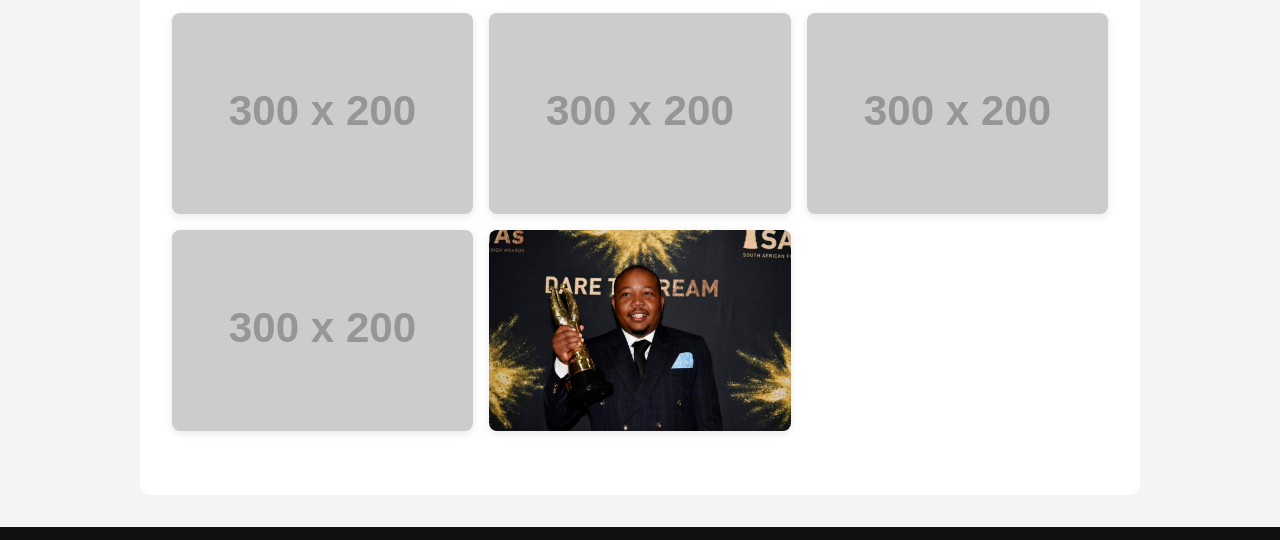
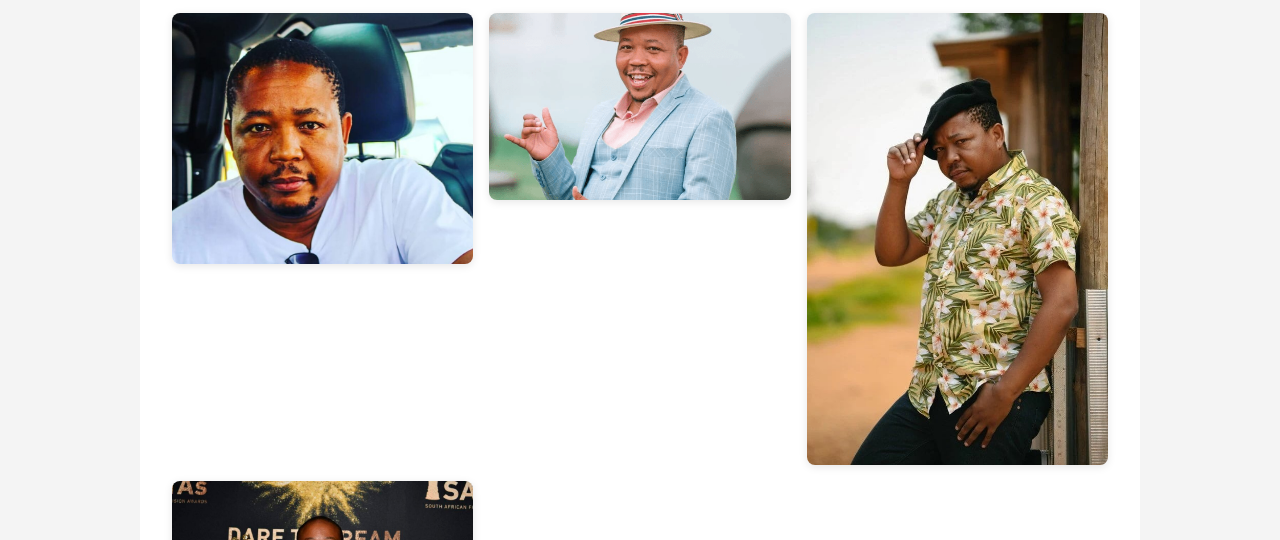
Before and after one commit to Toka-spec/Cobrizi, a plain HTML site: page index.html in a window 1280 px wide. Shown: the part 233-773 px from the top of the page. Drawn offline with Linux system fonts and the light colour scheme; placeholder pictures from the web are drawn by us.

Commit message:
Update index.html

```diff
--- a/index.html
+++ b/index.html
@@ -115,10 +115,9 @@
   <section id="photos" class="section">
     <h2>Photo Gallery</h2>
     <div class="photo-grid">
-      <img src="https://via.placeholder.com/300x200?text=Presley+1" alt="Presley 1">
-      <img src="https://via.placeholder.com/300x200?text=Presley+2" alt="Presley 2">
-      <img src="https://via.placeholder.com/300x200?text=Presley+3" alt="Presley 3">
-      <img src="https://via.placeholder.com/300x200?text=Presley+4" alt="Presley 4">
+      <img src="1.png" alt="Presley 1">
+      <img src="2.png" alt="Presley 2">
+      <img src="3.png" alt="Presley 3">
       <img src="6.png" alt="Presley 6">
     </div>
   </section>
```
